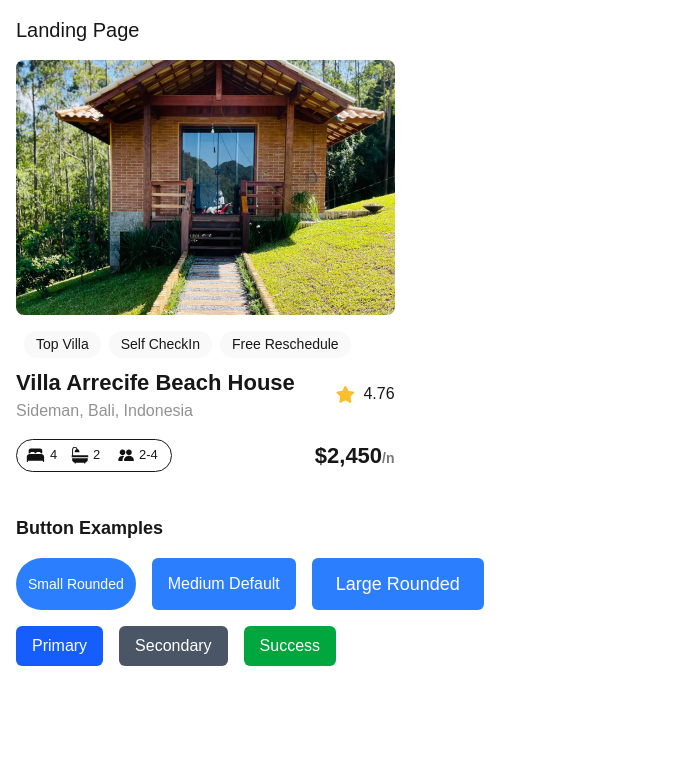
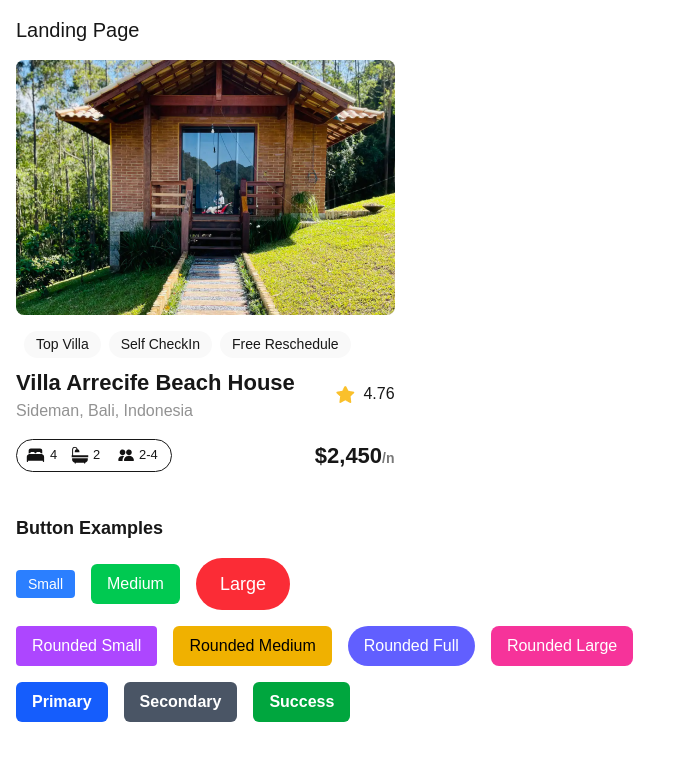
Before and after one commit to fazzy12/alx-project-0x00-setup, a Next.js app in the folder alx-project-0x00/: page /landing in a window 1280 px wide. Shown: the top 760 px of the page, without its empty margins (0-680 px from the left). Built offline with nearby package versions, Linux system fonts and the light colour scheme.

Commit message:
add multiple instances of button

```diff
--- a/alx-project-0x00/components/Button.tsx
+++ b/alx-project-0x00/components/Button.tsx
@@ -1,6 +1,6 @@
 import { ButtonProps } from "@/interfaces"
 
-const Button: React.FC<ButtonProps> = ({ title, size = "medium", shape = "rounded-md", className = "" }) => {
+const Button: React.FC<ButtonProps> = ({ title, styles, size = "medium", shape = "rounded-md" }) => {
   const sizeClasses = {
     small: "text-sm px-3 py-1",
     medium: "text-base px-4 py-2",
@@ -10,11 +10,12 @@ const Button: React.FC<ButtonProps> = ({ title, size = "medium", shape = "rounde
   const shapeClasses = {
     "rounded-sm": "rounded-sm",
     "rounded-md": "rounded-md",
-    "rounded-full": "rounded-full"
+    "rounded-full": "rounded-full",
+    "rounded-lg": "rounded-lg"
   }
 
   return (
-    <button className={`${sizeClasses[size]} ${shapeClasses[shape]} bg-blue-500 text-white ${className}`}>
+    <button className={`${sizeClasses[size]} ${shapeClasses[shape]} ${styles}`}>
       {title}
     </button>
   )
--- a/alx-project-0x00/interfaces/index.ts
+++ b/alx-project-0x00/interfaces/index.ts
@@ -1,10 +1,10 @@
 export interface PillProps {
-    title: string
+  title: string
 }
 
 export interface ButtonProps {
   title: string
+  styles: string
   size?: "small" | "medium" | "large"
-  shape?: "rounded-sm" | "rounded-md" | "rounded-full"
-  className?: string
+  shape?: "rounded-sm" | "rounded-md" | "rounded-full" | "rounded-lg"
 }
--- a/alx-project-0x00/pages/landing.tsx
+++ b/alx-project-0x00/pages/landing.tsx
@@ -9,15 +9,27 @@ const Landing: React.FC = () => {
 
       <div className="mt-8 space-y-4">
         <h2 className="text-lg font-semibold">Button Examples</h2>
-        <div className="flex space-x-4">
-          <Button title="Small Rounded" size="small" shape="rounded-full" />
-          <Button title="Medium Default" size="medium" />
-          <Button title="Large Rounded" size="large" shape="rounded-md" />
+
+        {/* Size variations */}
+        <div className="flex space-x-4 items-center">
+          <Button title="Small" styles="bg-blue-500 text-white" size="small" shape="rounded-sm" />
+          <Button title="Medium" styles="bg-green-500 text-white" size="medium" shape="rounded-md" />
+          <Button title="Large" styles="bg-red-500 text-white" size="large" shape="rounded-full" />
         </div>
-        <div className="flex space-x-4">
-          <Button title="Primary" className="bg-blue-600 hover:bg-blue-700" />
-          <Button title="Secondary" className="bg-gray-600 hover:bg-gray-700" />
-          <Button title="Success" className="bg-green-600 hover:bg-green-700" />
+
+        {/* Shape variations */}
+        <div className="flex space-x-4 items-center">
+          <Button title="Rounded Small" styles="bg-purple-500 text-white" size="medium" shape="rounded-sm" />
+          <Button title="Rounded Medium" styles="bg-yellow-500 text-black" size="medium" shape="rounded-md" />
+          <Button title="Rounded Full" styles="bg-indigo-500 text-white" size="medium" shape="rounded-full" />
+          <Button title="Rounded Large" styles="bg-pink-500 text-white" size="medium" shape="rounded-lg" />
+        </div>
+
+        {/* Style variations */}
+        <div className="flex space-x-4 items-center">
+          <Button title="Primary" styles="bg-blue-600 hover:bg-blue-700 text-white font-bold" size="medium" shape="rounded-md" />
+          <Button title="Secondary" styles="bg-gray-600 hover:bg-gray-700 text-white font-bold" size="medium" shape="rounded-md" />
+          <Button title="Success" styles="bg-green-600 hover:bg-green-700 text-white font-bold" size="medium" shape="rounded-md" />
         </div>
       </div>
     </div>
```
